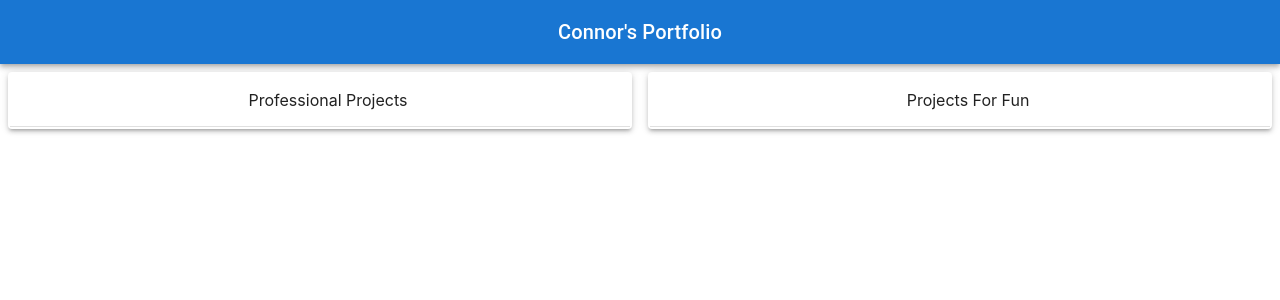
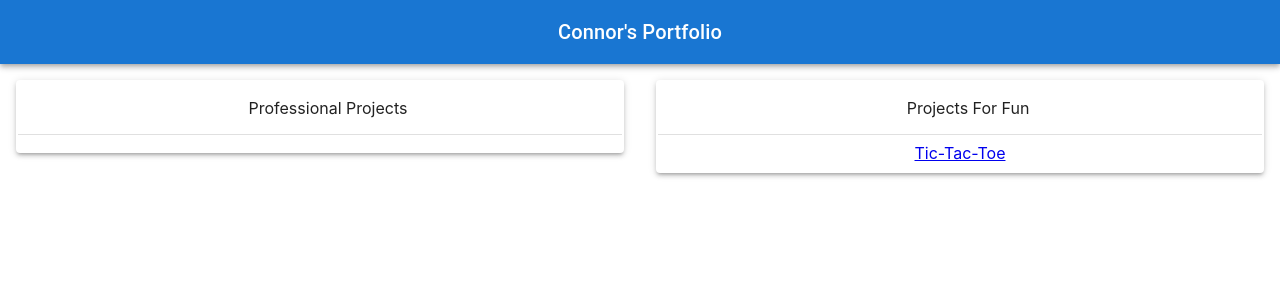
Before and after one commit to connorjohnson85/portfolio, a React (Create React App) app: page / in a window 1280 px wide. Shown: the top 300 px of the page. Built offline with nearby package versions, Linux system fonts and the light colour scheme.

Commit message:
ticTacToe and routing

```diff
--- a/package.json
+++ b/package.json
@@ -14,8 +14,11 @@
     "@types/node": "^16.18.71",
     "@types/react": "^18.2.47",
     "@types/react-dom": "^18.2.18",
+    "history": "^5.3.0",
     "react": "^18.2.0",
     "react-dom": "^18.2.0",
+    "react-redux": "^9.1.0",
+    "react-router-dom": "^6.21.2",
     "react-scripts": "5.0.1",
     "typescript": "^4.9.5",
     "web-vitals": "^2.1.4"
--- a/src/App.tsx
+++ b/src/App.tsx
@@ -1,47 +1,30 @@
 import React from 'react';
 import logo from './logo.svg';
-import { AppBar, Box, Button, Divider, Grid, IconButton, Paper, Toolbar, Typography} from '@mui/material'
-import { styled } from '@mui/material/styles';
-import MenuIcon from '@mui/icons-material/Menu';
-
 import './App.css';
+import Home from './pages/home';
+import {  BrowserRouter, createBrowserRouter,
+  createRoutesFromElements,
+  Route,
+  RouterProvider,
+  Routes, } from 'react-router-dom';
+import { useDispatch, useSelector } from 'react-redux';
+import { BorderStyle, Dashboard } from '@mui/icons-material';
+import { Box, createTheme, Switch } from '@mui/material';
+import ReactDOM from 'react-dom';
+import TicTacToe from './pages/PersonalProjects/tictactoe';
 
 
 function App() {
+
   return (
-    <div className="App">
-      <AppBar position="static" >
-        <Toolbar>
-          <Typography variant="h6" component="div" sx={{ flexGrow: 1 }}>
-            Connor's Portfolio
-          </Typography>
-        </Toolbar>
-      </AppBar>
-      <Box p={1}>
-      <Box sx={{ display: 'flex' }}>
-        <Box width={'100%'} marginRight={1}>
-          <Paper style={{height: 'full', padding: 2}} elevation={3}>
-            <Box py={2} px={1} width={'100%'}>
-            <Box sx={{ display: 'flex' }}>
-              <Box px={2} width={'100%'}>Professional Projects</Box>
-            </Box>
-            </Box>
-            <Divider/>
-          </Paper>
-        </Box>
-        <Box width={'100%'} marginLeft={1}>
-          <Paper style={{height: 'full', padding: 2}} elevation={3}>
-            <Box py={2} px={1} width={'100%'}>
-            <Box sx={{ display: 'flex' }}>
-              <Box px={2} width={'100%'}>Projects For Fun</Box>
-            </Box>
-            </Box>
-            <Divider/>
-          </Paper>
-        </Box>
-        </Box>
-      </Box>
-    </div>
+    <Box>
+      	<BrowserRouter>
+        <Routes>
+          <Route path="/Tictactoe" element={<TicTacToe />} />
+          <Route path="/" element={<Home />} />
+        </Routes>
+      </BrowserRouter>
+    </Box>
   );
 }
 
--- /dev/null
+++ b/src/pages/PersonalProjects/tictactoe.tsx
@@ -0,0 +1,39 @@
+import React from 'react';
+import logo from './logo.svg';
+import { AppBar, Box, Button, Divider, Grid, IconButton, List, Paper, Toolbar, Typography} from '@mui/material'
+import { styled } from '@mui/material/styles';
+import MenuIcon from '@mui/icons-material/Menu';
+import { Link } from 'react-router-dom';
+import ArrowBackIcon from '@mui/icons-material/ArrowBack';
+
+
+function TicTacToe() {
+  return (
+    <div className="App">
+      <AppBar position="static" >
+        <Toolbar>
+          <Link to={'/'}>
+            <ArrowBackIcon htmlColor='white'/>
+          </Link>
+          <Typography variant="h6" component="div" sx={{ flexGrow: 1 }}>
+            Connor's Portfolio
+          </Typography>
+
+        </Toolbar>
+      </AppBar>
+      <Box p={2}>
+        <Typography variant='h4'>
+            Tic-Tac-Toe
+        </Typography>
+      </Box>
+      <Box p={2}>
+        <Paper style={{height: 'full', padding: 2}}>
+
+        </Paper>
+      </Box>
+
+    </div>
+  );
+}
+
+export default TicTacToe;
--- /dev/null
+++ b/src/pages/home.tsx
@@ -0,0 +1,56 @@
+import React from 'react';
+import logo from './logo.svg';
+import { AppBar, Box, Button, Divider, Grid, IconButton, List, Paper, Toolbar, Typography} from '@mui/material'
+import { styled } from '@mui/material/styles';
+import MenuIcon from '@mui/icons-material/Menu';
+import { redirect, Link  } from 'react-router-dom';
+
+
+
+function Home() {
+  return (
+    <div className="App">
+<div className="App">
+      <AppBar position="static" >
+        <Toolbar>
+          <Typography variant="h6" component="div" sx={{ flexGrow: 1 }}>
+            Connor's Portfolio
+          </Typography>
+        </Toolbar>
+      </AppBar>
+      <Box p={1} paddingTop={2}>
+        <Box sx={{ display: 'flex' }}>
+          <Box width={'100%'} marginRight={2} marginLeft={1}>
+            <Paper style={{height: 'full', padding: 2}} elevation={3}>
+              <Box py={2} px={1} width={'100%'}>
+                <Box sx={{ display: 'flex' }}>
+                  <Box px={2} width={'100%'}>Professional Projects</Box>
+                </Box>
+              </Box>
+              <Divider/>
+              <List></List>
+            </Paper>
+          </Box>
+          <Box width={'100%'} marginLeft={2} marginRight={1}>
+            <Paper style={{height: 'full', padding: 2}} elevation={3}>
+              <Box py={2} px={1} width={'100%'}>
+                <Box sx={{ display: 'flex' }}>
+                  <Box px={2} width={'100%'}>Projects For Fun</Box>
+                </Box>
+              </Box>
+              <Divider/>
+              <List>
+                <Link to={`/Tictactoe`}>
+                    Tic-Tac-Toe
+                </Link>
+              </List>
+            </Paper>
+          </Box>
+        </Box>
+      </Box>
+    </div>
+    </div>
+  );
+}
+
+export default Home;
```
Also changed, not shown: 1 other file (tests, documents, lock files or other folders).
